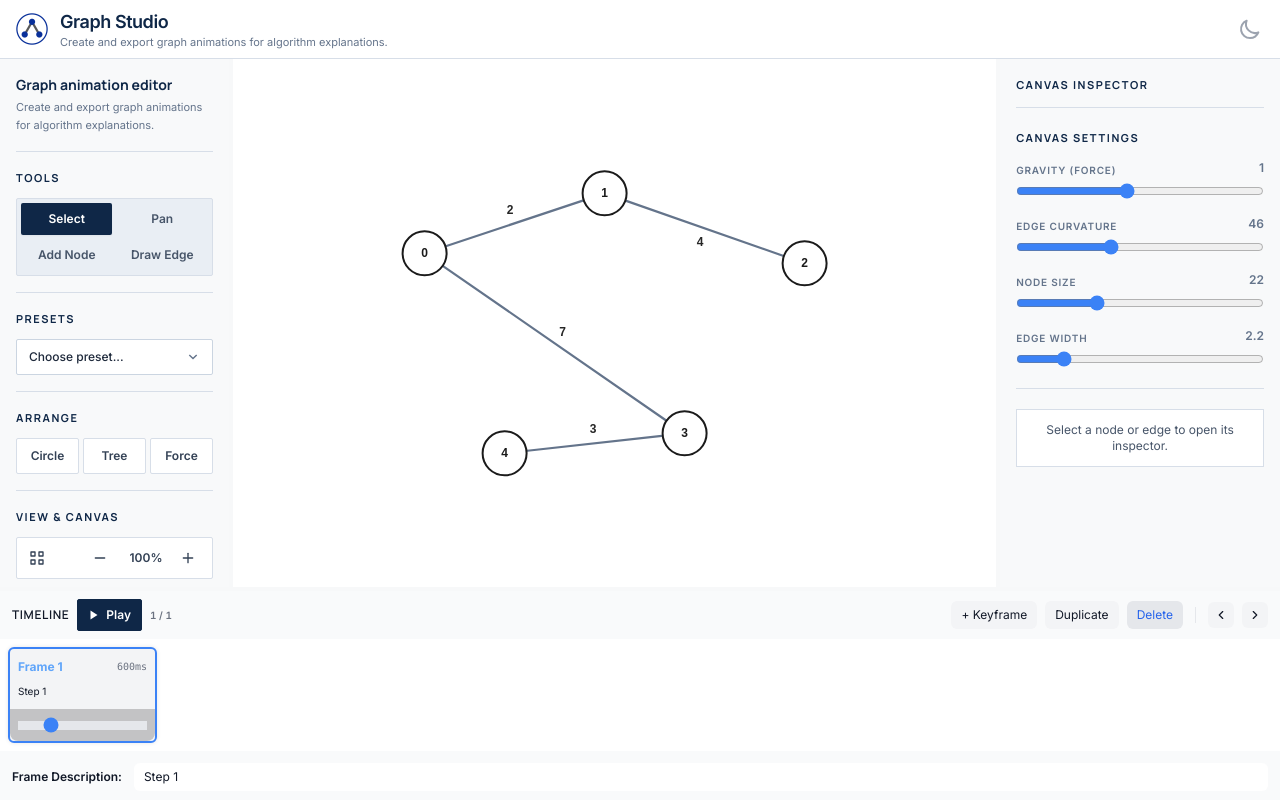
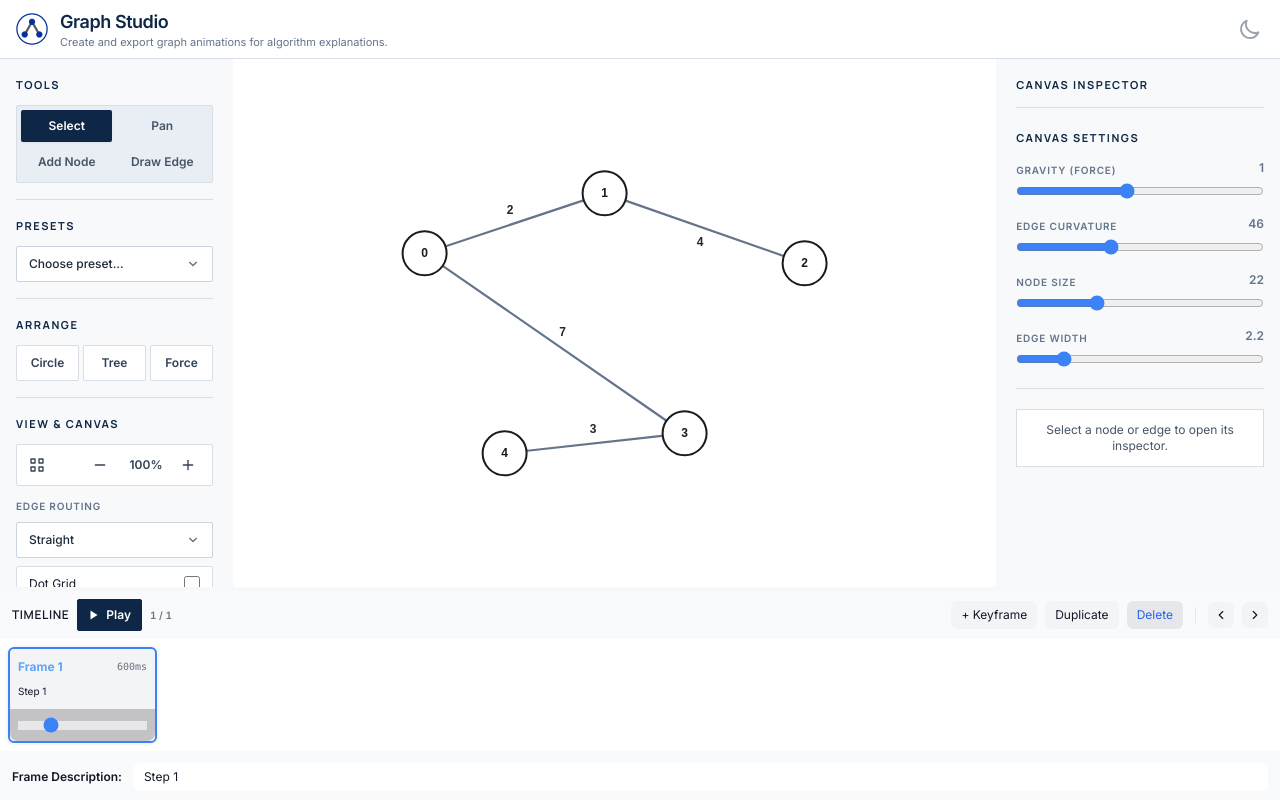
Before and after one commit to cpinitiative/graph-viz, a React (Vite) app: page / in a window 1280 px wide. Built offline with nearby package versions, Linux system fonts and the light colour scheme.

Commit message:
Remove redundant sidebar purpose copy

```diff
--- a/src/components/visualizers/Graphs/graphStudio/LeftSidebar.jsx
+++ b/src/components/visualizers/Graphs/graphStudio/LeftSidebar.jsx
@@ -197,15 +197,6 @@ const LeftSidebar = ({
       className="flex h-full flex-col overflow-auto bg-[#F8F9FA] p-4 text-sm dark:bg-[#111827]"
       data-testid="left-sidebar"
     >
-      <div className="border-b border-[#D7DEE8] pb-4 dark:border-[#334155]">
-        <div className="font-manrope text-sm font-bold text-[#0F2747] dark:text-[#F8FAFC]">
-          Graph animation editor
-        </div>
-        <p className="mt-1 text-[11px] leading-relaxed text-[#64748B] dark:text-[#94A3B8]">
-          Create and export graph animations for algorithm explanations.
-        </p>
-      </div>
-
       <SidebarSection>
         <SectionTitle>Tools</SectionTitle>
         <div className="grid grid-cols-2 gap-1 rounded-sm border border-[#D7DEE8] bg-[#E9EEF4] p-1 dark:border-[#475569] dark:bg-[#1E293B]">
```
